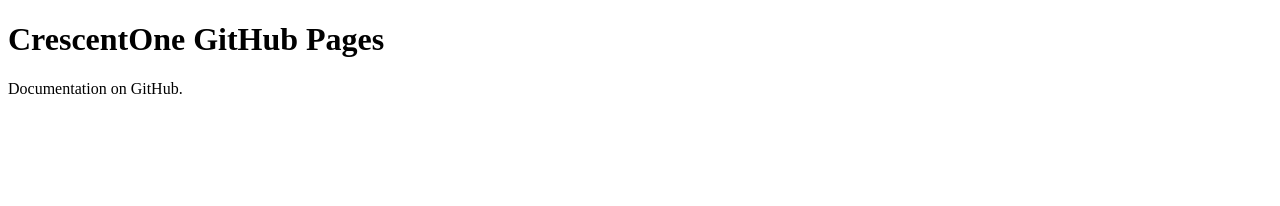
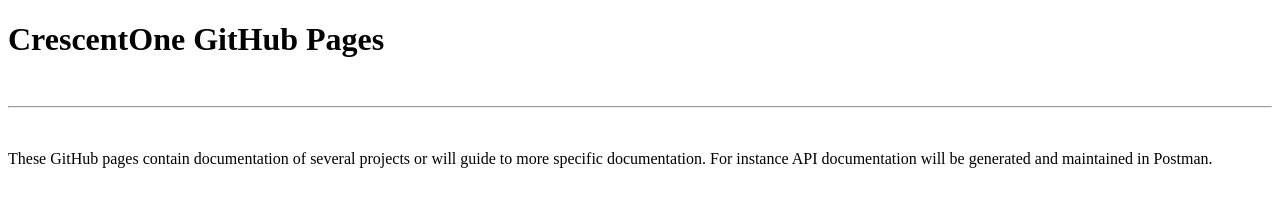
Before and after one commit to CrescentOne/crescentone.github.io, a plain HTML site: page index.html in a window 1280 px wide. Drawn offline with Linux system fonts and the light colour scheme.

Commit message:
doc: add just a bit more info to the documentation
created dev branch
added a main branch protection
added a few words to documentation

Implements: AZ #324

```diff
--- a/index.html
+++ b/index.html
@@ -2,6 +2,9 @@
 <html>
     <body>
         <h1>CrescentOne GitHub Pages</h1>
-        <p>Documentation on GitHub.</p>
+        <br>
+        <hr>
+        <br>
+        <p>These GitHub pages contain documentation of several projects or will guide to more specific documentation. For instance API documentation will be generated and maintained in Postman.</p>
     </body>
 </html>
```
